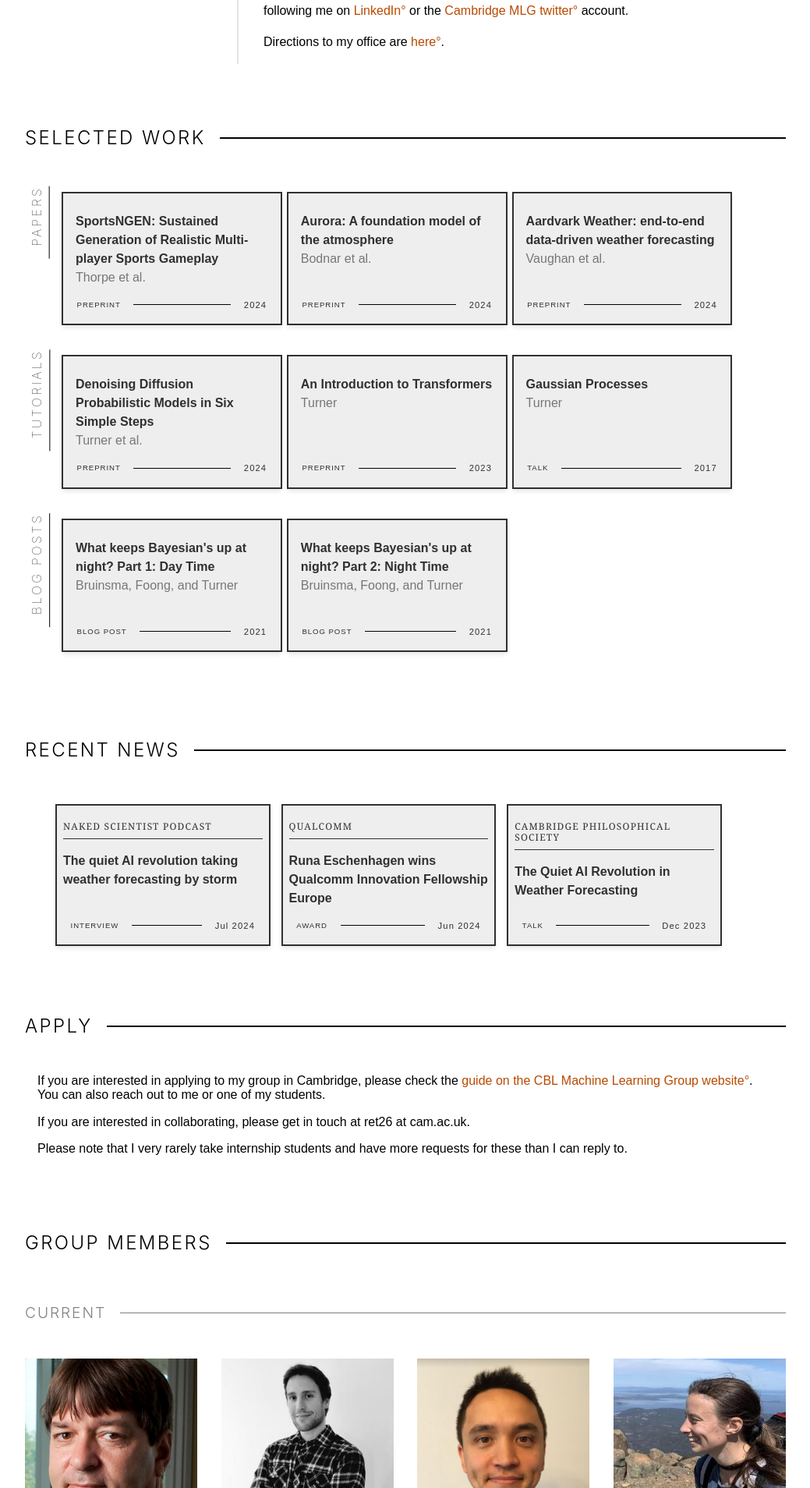
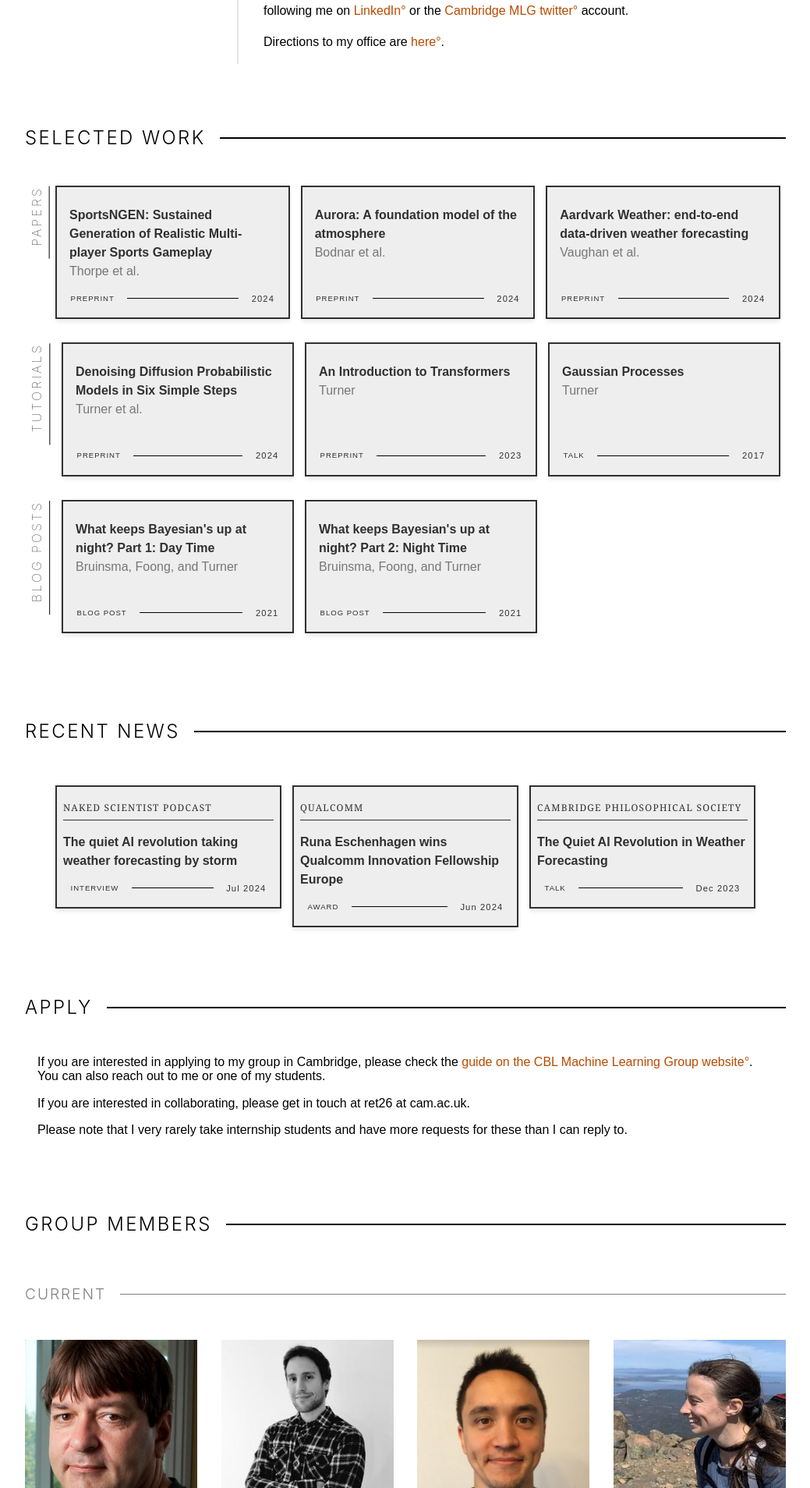
Before and after one commit to rich-turner-group/rich-turner-group.github.io, a Jekyll site: the page built from index.md, in a window 1280 px wide. Shown: the part 982-2890 px from the top of the page at 78% size, without its empty margins (120-1159 px from the left). Built offline with Jekyll 4.4.1, drawn with Linux system fonts in a browser that asks for light colours.

Commit message:
Fix the margins on and padding on news items and publications 1

```diff
--- a/_includes/news_item.html
+++ b/_includes/news_item.html
@@ -1,5 +1,6 @@
 
-<a href="{{post.link}}" class="link dim fl w-100 w-30-l w-40-m pa2 ma2 outline ba black-80 bg-light-gray"
+<div class="w-100 w-third-l w-50-m pa2">
+    <a href="{{post.link}}" class="fl w-100 pa2 link dim outline ba black-80 bg-light-gray"
         style="box-shadow: 0 4px 6px rgba(0, 0, 0, 0.1);">
         <div class="flex flex-column" style="height: 100%;">
 
@@ -25,3 +26,4 @@
         </div>
 
     </a>
+</div>
--- a/_includes/publication_item.html
+++ b/_includes/publication_item.html
@@ -1,4 +1,5 @@
-<a href="{{post.link}}" class="link dim fl w-100 w-30-l w-40-m pa2 ma2 outline ba mr0 black-80 bg-light-gray"
+<div class="w-100 w-third-l w-50-m ph2 pb2">
+    <a href="{{post.link}}" class="w-100 link dim fl pa2 ma0 outline ba mr0 black-80 bg-light-gray"
         style="box-shadow: 0 4px 6px rgba(0, 0, 0, 0.1);">
         <div class="flex flex-column h-100" style="height: 100%;">
             <div class="flex w-100 v-top ph2" style="margin-bottom: auto;         flex-direction: column;
@@ -22,3 +23,4 @@
             </div>
         </div>
     </a>
+</div>
--- a/_layouts/home.html
+++ b/_layouts/home.html
@@ -63,7 +63,7 @@
 
         <div class="news-wrapper-left">
             <h3 class="news-wrapper-left-title sans-serif fw1">Papers</h3>
-            <div class="flex flex-wrap cf pl2 pb2">
+            <div class="flex flex-wrap cf pl0 pb2">
                 {% include list.html collection="papers" sort_by="year" sort_order="reverse"%}
             </div>
         </div>
```
Lines whose indentation alone changed are shown as unchanged.
